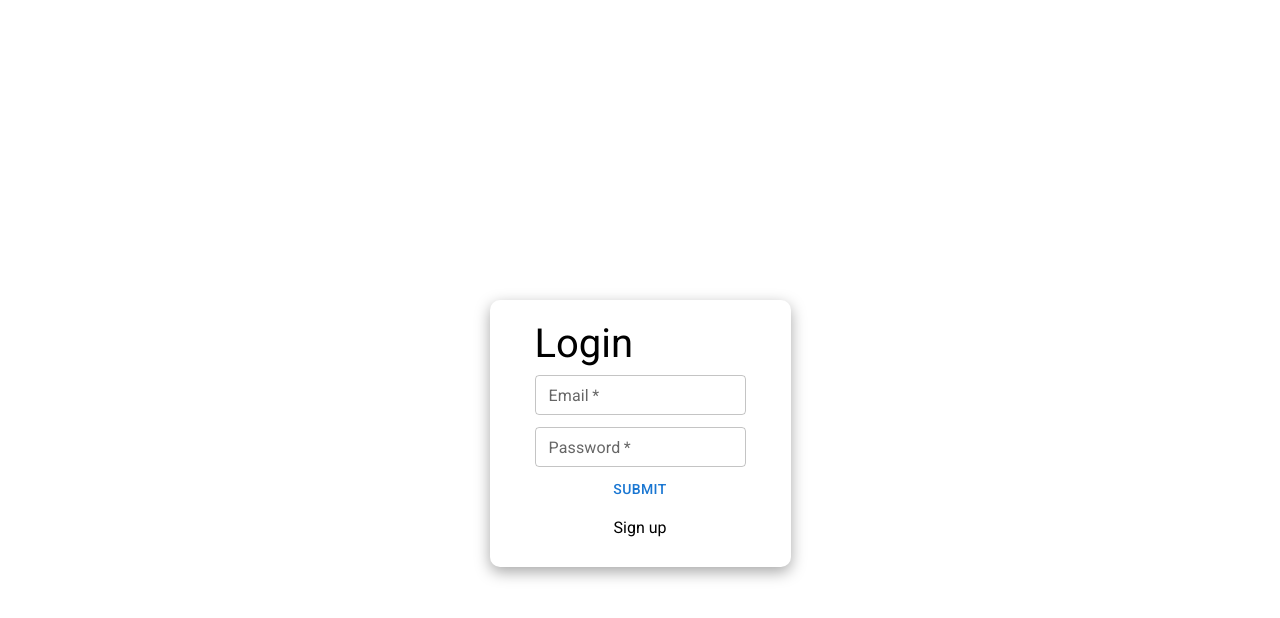
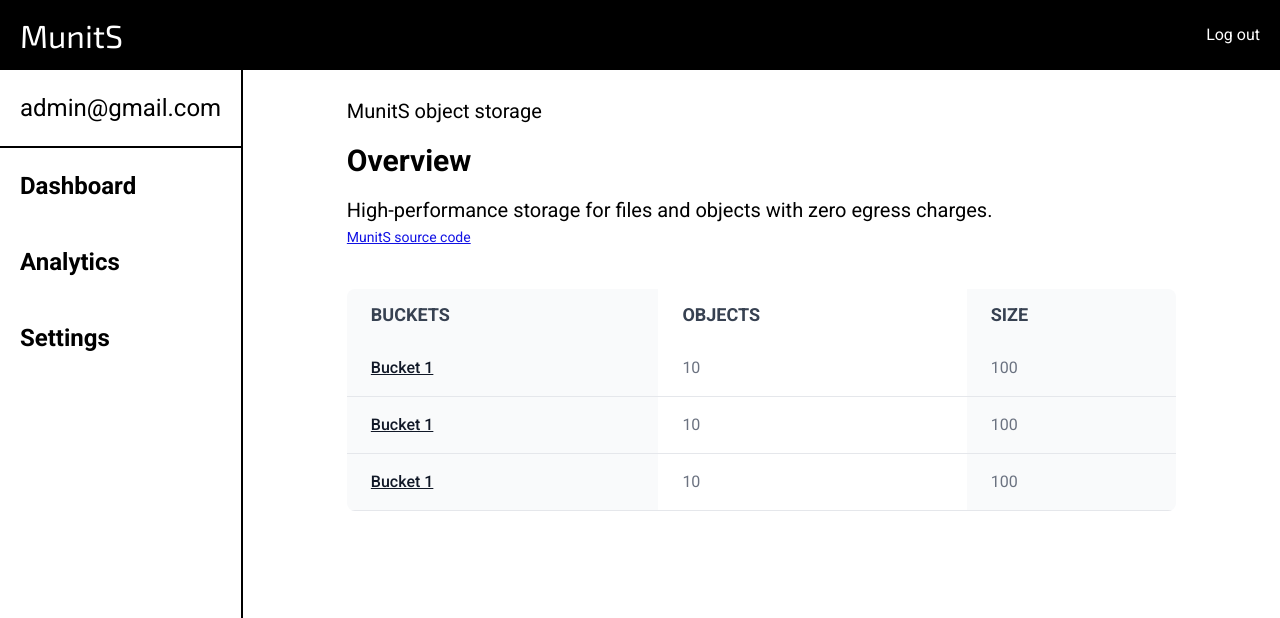
Before and after one commit to AndriiS1/munits-hub-client, a React (Create React App) app: page /home in a window 1280 px wide. Before the commit this address led to /login. Shown: the top 618 px of the page. Built offline with nearby package versions, Linux system fonts and the light colour scheme; no server answers.

Commit message:
feat: add tailwind, implement home page

```diff
--- a/package.json
+++ b/package.json
@@ -45,5 +45,8 @@
       "last 1 firefox version",
       "last 1 safari version"
     ]
+  },
+  "devDependencies": {
+    "tailwindcss": "^3.4.17"
   }
 }
--- a/src/Components/Home/home.component.tsx
+++ b/src/Components/Home/home.component.tsx
@@ -1,20 +1,29 @@
-import {
-  Table,
-  TableBody,
-  TableCell,
-  TableContainer,
-  TableHead,
-  TableRow,
-} from "@mui/material";
-import Paper from "@mui/material/Paper";
-import { JSX } from "react";
-import { BucketResponse } from "../../Services/Bucket/bucket.types";
+import { JSX, useState } from "react";
+import { BucketResponse } from "../../Services/Buckets/bucket.types";
 import "./home.style.css";
 
 export default function Home() {
+  const [userEmail, setUserEmail] = useState<string>("admin@gmail.com");
+
   const rows: BucketResponse[] = [
     {
       id: "1",
+      name: "Bucket 1",
+      versioningEnabled: true,
+      versionsLimit: 10,
+      size: 100,
+      objectsCount: 10,
+    },
+    {
+      id: "2",
+      name: "Bucket 1",
+      versioningEnabled: true,
+      versionsLimit: 10,
+      size: 100,
+      objectsCount: 10,
+    },
+    {
+      id: "3",
       name: "Bucket 1",
       versioningEnabled: true,
       versionsLimit: 10,
@@ -25,33 +34,71 @@ export default function Home() {
 
   const getDataRow = (bucket: BucketResponse): JSX.Element => {
     return (
-      <TableRow
+      <tr
         key={bucket.id}
-        sx={{ "&:last-child td, &:last-child th": { border: 0 } }}
+        className="border-b border-gray-200 dark:border-gray-700"
       >
-        <TableCell component="th" scope="row">
+        <th
+          scope="row"
+          className="text-[rgb(18,18,228)] underline underline hover:cursor-pointer
+          px-6 py-4 font-medium text-gray-900 whitespace-nowrap bg-gray-50 dark:text-white dark:bg-gray-800"
+        >
           {bucket.name}
-        </TableCell>
-        <TableCell align="right">{bucket.objectsCount}</TableCell>
-        <TableCell align="right">{bucket.size}</TableCell>
-      </TableRow>
+        </th>
+        <td className="px-6 py-4">{bucket.objectsCount}</td>
+        <td className="px-6 py-4 bg-gray-50 dark:bg-gray-800">{bucket.size}</td>
+      </tr>
     );
   };
 
   return (
-    <div className="buckets-table-wrap">
-      <TableContainer component={Paper}>
-        <Table sx={{ minWidth: 650 }} aria-label="simple table">
-          <TableHead>
-            <TableRow>
-              <TableCell>Buckets</TableCell>
-              <TableCell align="right">Objects</TableCell>
-              <TableCell align="right">Size</TableCell>
-            </TableRow>
-          </TableHead>
-          <TableBody>{rows.map((row) => getDataRow(row))}</TableBody>
-        </Table>
-      </TableContainer>
+    <div>
+      <header>
+        <ul className="nav">
+          <li className="logo-text">MunitS</li>
+          <li>Log out</li>
+        </ul>
+      </header>
+
+      <div className="home-container">
+        <div className="side-bar">
+          <div className="user-email">{userEmail}</div>
+          <ul>
+            <li className="">Dashboard</li>
+            <li className="">Analytics</li>
+            <li>Settings</li>
+          </ul>
+        </div>
+        <div className="buckets-container">
+          <div className="buckets-data">
+            <div className="space-y-3">
+              <h3 className="heading">MunitS object storage</h3>
+              <h1 className="title">Overview</h1>
+              <h3 className="heading">
+                High-performance storage for files and objects with zero egress
+                charges.
+              </h3>
+              <a href="https://github.com/AndriiS1/MunitS" className="link">
+                MunitS source code
+              </a>
+            </div>
+
+            <div className="table-container">
+              <table className="table">
+                <thead>
+                  <tr>
+                    <th scope="col">Buckets</th>
+                    <th scope="col">Objects</th>
+                    <th scope="col">Size</th>
+                  </tr>
+                </thead>
+                <tbody>{rows.map((bucket) => getDataRow(bucket))}</tbody>
+              </table>
+            </div>
+          </div>
+        </div>
+        <footer className="home-footer"></footer>
+      </div>
     </div>
   );
 }
--- a/src/Components/Home/home.style.css
+++ b/src/Components/Home/home.style.css
@@ -1,6 +1,134 @@
-.buckets-table-wrap {
-  width: 65%;
+header {
+  width: 100%;
+  height: 70px;
+  display: flex;
+  align-items: center;
+  background-color: #000000;
+}
+
+.home-container {
+  width: 100%;
+  display: flex;
+}
+
+.user-email {
+  padding: 20px;
+  text-align: center;
+  color: #000000;
+  font-size: x-large;
+  font-weight: 400;
+  border-bottom: #000000 2px solid;
+}
+
+.side-bar {
+  position: static;
+  flex: 0 0 15%;
+  background-color: #ffffff;
+  color: white;
+  border-right: 2px solid #000000;
+  height: calc(100vh - 70px);
+}
+
+.side-bar ul {
+  width: 100%;
+  list-style-type: none;
+  color: #000000;
+  font-size: x-large;
+  font-weight: 600;
+}
+
+.side-bar ul li {
+  padding: 20px;
+}
+
+.side-bar ul li:hover {
+  background-color: rgb(235, 235, 235);
+}
+
+.buckets-container {
+  margin-top: 2%;
+  margin-right: auto;
+  flex: 1;
+  display: flex;
+}
+
+.buckets-data {
+  width: 80%;
   margin-left: auto;
   margin-right: auto;
-  margin-top: 100px;
 }
+
+.heading {
+  font-size: 1.25rem;
+  font-weight: 400;
+}
+
+.title {
+  font-size: 1.875rem;
+  font-weight: 700;
+}
+
+a {
+  font-size: 0.875rem;
+  font-weight: 400;
+  color: rgb(18, 18, 228);
+  text-decoration: underline;
+  cursor: pointer;
+}
+
+a:hover {
+  color: rgb(59, 130, 246);
+}
+
+.table-container {
+  position: relative;
+  overflow-x: auto;
+  border-radius: 0.5rem;
+  margin-top: 2.5rem;
+}
+
+table {
+  width: 100%;
+  text-align: left;
+  color: #6b7280;
+}
+
+thead {
+  font-size: 1.125rem;
+  text-transform: uppercase;
+  color: #374151;
+}
+
+thead th {
+  padding: 12px 24px;
+}
+
+thead th:nth-child(odd) {
+  background-color: #f9fafb;
+}
+
+tbody {
+  font-size: 1rem;
+}
+
+.dark thead th {
+  color: #9ca3af;
+}
+
+.dark thead th:nth-child(odd) {
+  background-color: #1f2937;
+}
+
+.nav {
+  width: 100%;
+  color: white;
+  display: flex;
+  justify-content: space-between;
+  align-items: center;
+  padding: 0 20px;
+}
+
+.logo-text {
+  font-family: "Exo 2", sans-serif;
+  font-size: xx-large;
+}
--- a/src/index.css
+++ b/src/index.css
@@ -1,3 +1,7 @@
+@tailwind base;
+@tailwind components;
+@tailwind utilities;
+
 * {
   box-sizing: border-box;
   padding: 0;
@@ -6,6 +10,14 @@
 }
 
 a {
-  color: inherit;
-  text-decoration: none;
+  color: rgb(18, 18, 228);
+  text-decoration: underline;
 }
+
+html,
+body {
+  margin: 0;
+  padding: 0;
+  width: 100%;
+  height: 100%;
+}
--- a/src/index.tsx
+++ b/src/index.tsx
@@ -4,7 +4,6 @@ import { createBrowserRouter, RouterProvider } from "react-router-dom";
 import Home from "./Components/Home/home.component";
 import LandingPage from "./Components/LandingPage/landingPage.component";
 import Login from "./Components/Login/login.component";
-import ProtectedWrap from "./Components/ProtectedWrap/protectedWrap.component";
 import SignUp from "./Components/SignUp/signUp.component";
 import "./index.css";
 import reportWebVitals from "./reportWebVitals";
@@ -16,11 +15,7 @@ const router = createBrowserRouter([
   },
   {
     path: "/home",
-    element: (
-      <ProtectedWrap>
-        <Home />
-      </ProtectedWrap>
-    ),
+    element: <Home />,
   },
   {
     path: "login",
--- /dev/null
+++ b/tailwind.config.js
@@ -0,0 +1,8 @@
+/** @type {import('tailwindcss').Config} */
+module.exports = {
+  content: ["./src/**/*.{js,jsx,ts,tsx}"],
+  theme: {
+    extend: {},
+  },
+  plugins: [],
+};
```
Also changed, not shown: src/Services/Buckets/bucket.service.tsx (renamed from src/Services/Bucket/bucket.service.tsx), src/Services/Buckets/bucket.types.tsx (renamed from src/Services/Bucket/bucket.types.tsx), 1 other file (tests, documents, lock files or other folders).
